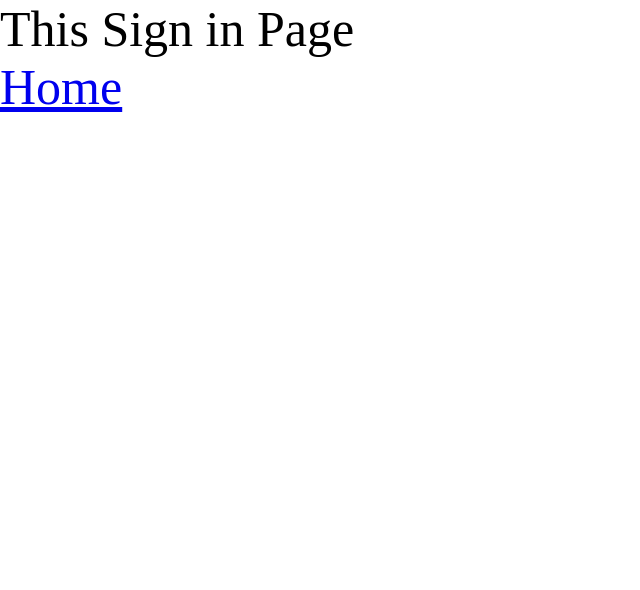
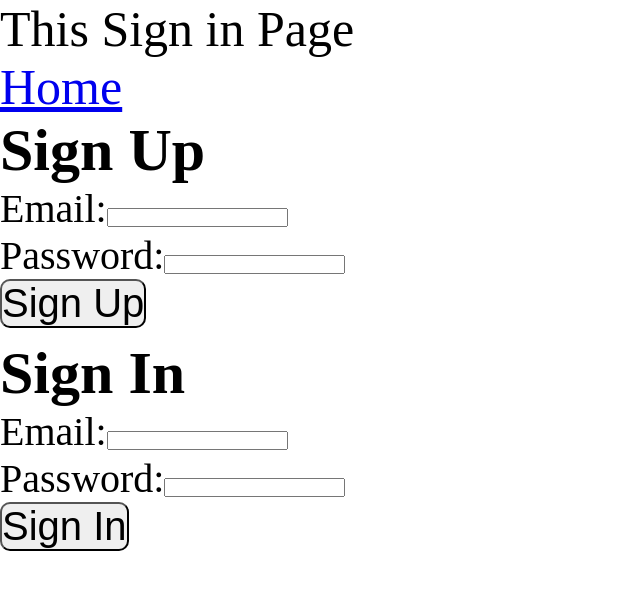
Before and after one commit to bepotts/airbnb_clone, a React app: page /signIn in a window 1280 px wide. Shown: the whole page, without its empty margins (0-640 px from the left). Built offline with nearby package versions, Linux system fonts and the light colour scheme; some packages are replaced by stand-ins of ours.

Commit message:
added functionality for sign in and sign up

```diff
--- /dev/null
+++ b/source/config/firebase.js
@@ -0,0 +1,25 @@
+/**
+ * Initializes Firebase
+ */
+
+import { initializeApp } from "firebase/app";
+
+// Add SDKs for Firebase products that you want to use
+// https://firebase.google.com/docs/web/setup#available-libraries
+
+// Your web app's Firebase configuration
+// For Firebase JS SDK v7.20.0 and later, measurementId is optional
+const firebaseConfig = {
+    apiKey: "",
+    authDomain: "",
+    projectId: "",
+    storageBucket: "",
+    messagingSenderId: "",
+    appId: "",
+    measurementId: "",
+};
+
+// Initialize Firebase
+const firebaseApp = initializeApp(firebaseConfig);
+
+export default firebaseApp;
--- /dev/null
+++ b/source/misc/auth/SignIn.js
@@ -0,0 +1,58 @@
+// NOTE: Although object is being used, the code needed to create it needs to be run. Looking for a
+// work around
+import firebaseApp from "../../config/firebase";
+import {
+    getAuth,
+    createUserWithEmailAndPassword,
+    signInWithEmailAndPassword,
+} from "firebase/auth";
+
+/**
+ * Creates a new user from a given email and password
+ * @param email {string} the email address of the user
+ * @param password {string} the password of the user
+ */
+function createUser(email, password) {
+    const auth = getAuth();
+    createUserWithEmailAndPassword(auth, email, password)
+        // Will execute when a user was created
+        .then((userCredential) => {
+            const user = userCredential.user;
+            console.log("User was created");
+        })
+        // Will execute when there was an error in user creation
+        .catch((error) => {
+            console.log("There was an error in the user creation");
+            console.log(`Here was the error code: ${error}`);
+            const errorCode = error.code;
+            const errorMessage = error.message;
+            console.log(`Here is the error code again: ${errorCode}`);
+            console.log(`Here is the error message: ${errorMessage}`);
+        });
+}
+
+/**
+ * Signs a user in using the passed email and password
+ * @param email {string} the email address of the user
+ * @param password {string} the password of the user
+ */
+function signIn(email, password) {
+    const auth = getAuth();
+    signInWithEmailAndPassword(auth, email, password)
+        .then((userCredential) => {
+            // Signed in
+            const user = userCredential.user;
+            console.log("Found User");
+        })
+        // Will execute when there was an error in user creation
+        .catch((error) => {
+            console.log("There was an error in finding the user");
+            console.log(`Here was the error code: ${error}`);
+            const errorCode = error.code;
+            const errorMessage = error.message;
+            console.log(`Here is the error code again: ${errorCode}`);
+            console.log(`Here is the error message: ${errorMessage}`);
+        });
+}
+
+export { createUser, signIn };
--- a/source/pages/UserAuthenticatePage.js
+++ b/source/pages/UserAuthenticatePage.js
@@ -3,13 +3,116 @@
  */
 import React, { Component } from "react";
 import { Link } from "react-router-dom";
+import { createUser, signIn } from "../misc/auth/SignIn";
+// TODO hide credentials
 
 class UserAuthenticatePage extends Component {
+    constructor(props) {
+        super(props);
+        this.state = {
+            email: "",
+            password: "",
+        };
+
+        this.handleEmailChange = this.handleEmailChange.bind(this);
+        this.handlePasswordChange = this.handlePasswordChange.bind(this);
+        this.handleSignUp = this.handleSignUp.bind(this);
+        this.handleSignIn = this.handleSignIn.bind(this);
+    }
+
+    handleEmailChange(event) {
+        this.setState({ email: event.target.value });
+    }
+
+    handlePasswordChange(event) {
+        this.setState({ password: event.target.value });
+    }
+
+    handleSignUp(event) {
+        event.preventDefault();
+        createUser(this.state.email, this.state.password);
+        // alert(`Here is the email: ${this.state.email} and here is the password: ${this.state.password}`);
+    }
+
+    handleSignIn(event) {
+        alert(
+            `Here is the email: ${this.state.email} and here is the password: ${this.state.password}`
+        );
+        signIn(this.state.email, this.state.password);
+        event.preventDefault();
+    }
+
     render() {
         return (
             <div>
                 <p>This Sign in Page</p>
                 <Link to="/">Home</Link>
+                <br />
+                <h1>Sign Up</h1>
+                <form onSubmit={this.handleSignUp}>
+                    <div>
+                        <label htmlFor="email">Email:</label>
+                        <input
+                            type="email"
+                            name="email"
+                            id="email"
+                            value={this.state.email.value}
+                            onChange={this.handleEmailChange}
+                            required
+                        />
+                    </div>
+                    <div>
+                        <label htmlFor="password">Password:</label>
+                        <input
+                            type="password"
+                            name="password"
+                            id="password"
+                            value={this.state.password.value}
+                            onChange={this.handlePasswordChange}
+                            required
+                        />
+                    </div>
+                    <div>
+                        <input
+                            className={"button"}
+                            type={"submit"}
+                            value={"Sign Up"}
+                        />
+                    </div>
+                </form>
+                <br />
+                <h1>Sign In</h1>
+                <form onSubmit={this.handleSignIn}>
+                    <div>
+                        <label htmlFor="email">Email:</label>
+                        <input
+                            type="email"
+                            name="email"
+                            id="email"
+                            value={this.state.email.value}
+                            onChange={this.handleEmailChange}
+                            required
+                        />
+                    </div>
+                    <div>
+                        <label htmlFor="password">Password:</label>
+                        <input
+                            type="password"
+                            name="password"
+                            id="password"
+                            value={this.state.password.value}
+                            onChange={this.handlePasswordChange}
+                            required
+                        />
+                    </div>
+                    <div>
+                        <input
+                            className={"button"}
+                            type={"submit"}
+                            value={"Sign In"}
+                        />
+                    </div>
+                </form>
             </div>
         );
     }
--- a/source/styles/main.css
+++ b/source/styles/main.css
@@ -18,3 +18,16 @@ p {
 a {
     font-size: 5rem;
 }
+
+label {
+    font-size: 4rem;
+}
+
+h1 {
+    font-size: 6rem;
+}
+
+.button {
+    font-size: 4rem;
+    border-radius: 1rem;
+}
```
